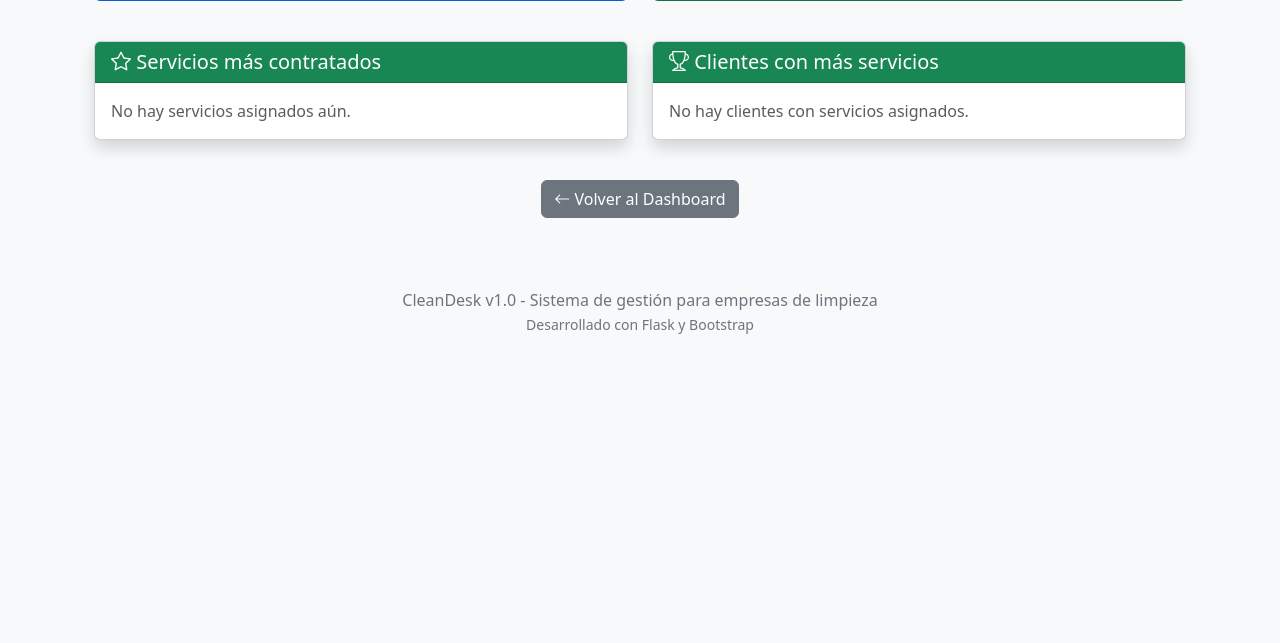
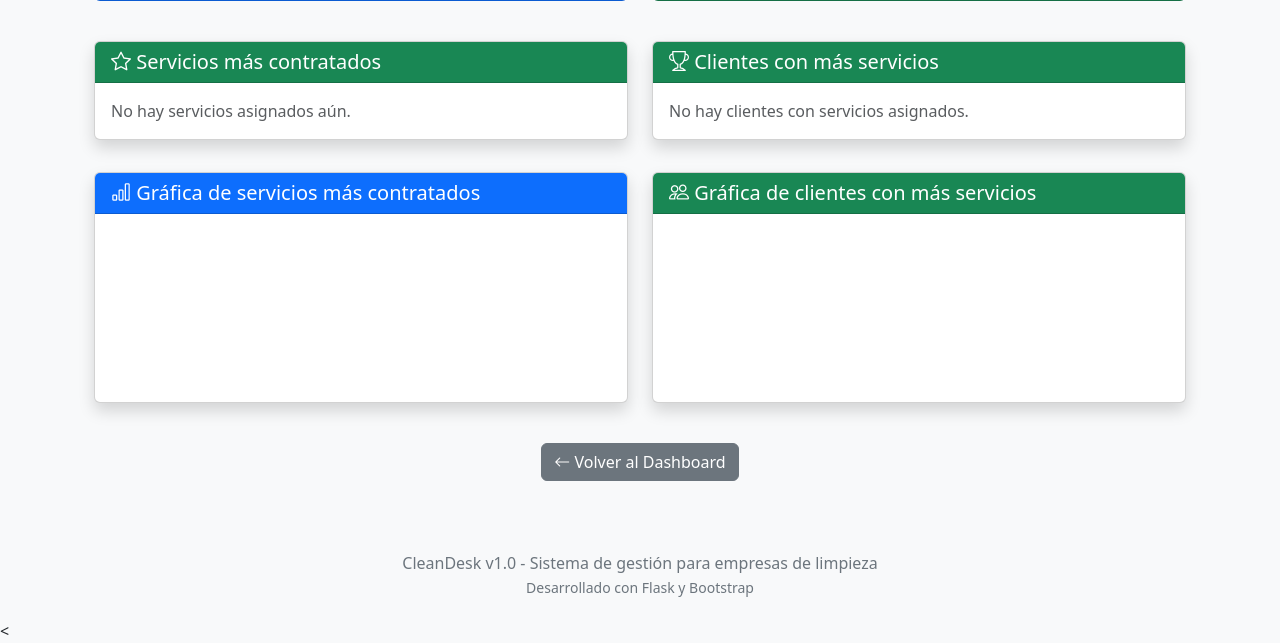
Before and after one commit to fevasquez444/cleandesk, a Flask app: page /reportes in a window 1280 px wide. Shown: the part 255-898 px from the top of the page. Before the commit the page ends 589 px from the top, so only its background shows below. Run offline with Flask 3, Linux system fonts and the light colour scheme; the visitor is signed in with stand-in values (Sample User, id 1); data that the repository does not hold is empty; a map, chart or similar area stays blank.

Commit message:
Fix Chart.js rendering and improve reportes dashboard visualization

```diff
--- a/templates/base.html
+++ b/templates/base.html
@@ -127,5 +127,6 @@
 
     <!-- Bootstrap JS -->
     <script src="https://cdn.jsdelivr.net/npm/bootstrap@5.3.2/dist/js/bootstrap.bundle.min.js"></script>
+    {% block extra_js %}{% endblock %}
 </body>
 </html>
--- a/templates/reportes.html
+++ b/templates/reportes.html
@@ -1,6 +1,49 @@
 {% extends "base.html" %}
 
 {% block title %}Reportes y Estadísticas{% endblock %}
+
+{% block extra_js %}
+<script src="https://cdn.jsdelivr.net/npm/chart.js"></script>
+<<script>
+(function () {
+    const serviciosLabels = {{ servicios_populares | map(attribute='nombre') | list | tojson }};
+    const serviciosData = {{ servicios_populares | map(attribute='total') | list | tojson }};
+
+    const clientesLabels = {{ clientes_top | map(attribute='nombre') | list | tojson }};
+    const clientesData = {{ clientes_top | map(attribute='total_servicios') | list | tojson }};
+
+    const serviciosCanvas = document.getElementById('serviciosChart');
+
+    if (serviciosCanvas && serviciosLabels.length > 0) {
+        new Chart(serviciosCanvas, {
+            type: 'bar',
+            data: {
+                labels: serviciosLabels,
+                datasets: [{
+                    label: 'Cantidad de contrataciones',
+                    data: serviciosData
+                }]
+            }
+        });
+    }
+
+    const clientesCanvas = document.getElementById('clientesChart');
+
+    if (clientesCanvas && clientesLabels.length > 0) {
+        new Chart(clientesCanvas, {
+            type: 'bar',
+            data: {
+                labels: clientesLabels,
+                datasets: [{
+                    label: 'Servicios asignados',
+                    data: clientesData
+                }]
+            }
+        });
+    }
+})();
+</script>
+{% endblock %}
 
 {% block content %}
 <div class="container mt-4">
@@ -96,11 +139,39 @@
         </div>
     </div>
 
+        <!-- Gráficas -->
+    <div class="row mt-2">
+        <div class="col-md-6 mb-4">
+            <div class="card shadow h-100">
+                <div class="card-header bg-primary text-white">
+                    <h5 class="mb-0">
+                        <i class="bi bi-bar-chart"></i> Gráfica de servicios más contratados
+                    </h5>
+                </div>
+                <div class="card-body">
+                    <canvas id="serviciosChart"></canvas>
+                </div>
+            </div>
+        </div>
+
+        <div class="col-md-6 mb-4">
+            <div class="card shadow h-100">
+                <div class="card-header bg-success text-white">
+                    <h5 class="mb-0">
+                        <i class="bi bi-people"></i> Gráfica de clientes con más servicios
+                    </h5>
+                </div>
+                <div class="card-body">
+                    <canvas id="clientesChart"></canvas>
+                </div>
+            </div>
+        </div>
+    </div>
+
     <!-- Botón para volver -->
     <div class="text-center mt-3">
         <a href="{{ url_for('index') }}" class="btn btn-secondary">
             <i class="bi bi-arrow-left"></i> Volver al Dashboard
         </a>
     </div>
-</div>
 {% endblock %}
```
